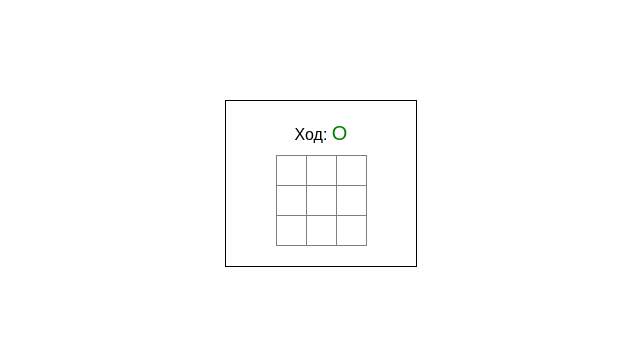
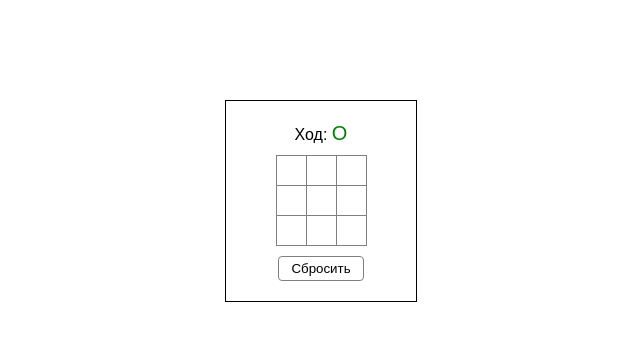
Before and after one commit to Ddkotl/X-O, a Next.js app: page / in a window 1280 px wide. Shown: the top 340 px of the page, without its empty margins (319-959 px from the left). Built offline with nearby package versions, Linux system fonts and the light colour scheme.

Commit message:
refactoring in modules

```diff
--- /dev/null
+++ b/components/game/constants.js
@@ -0,0 +1,2 @@
+export const SYMBOL_X = 'X'
+export const SYMBOL_O = 'O'
--- /dev/null
+++ b/components/game/game-cell.jsx
@@ -0,0 +1,13 @@
+import { GameSymbol } from './game-symbol'
+import styles from './game.module.css'
+
+export function GameCell({ isWinner, onClick, symbol }) {
+	return (
+		<button
+			className={`${styles['cell']} ${isWinner ? styles['cell--win'] : ''}`}
+			onClick={onClick}
+		>
+			{symbol ? <GameSymbol symbol={symbol} /> : null}
+		</button>
+	)
+}
--- /dev/null
+++ b/components/game/game-info.jsx
@@ -0,0 +1,22 @@
+import { GameSymbol } from './game-symbol'
+import styles from './game.module.css'
+
+export function GameInfo({ isDraw, winnerSymbol, currentStep }) {
+	if (isDraw) {
+		return <div className={styles['game-info']}>Ничья</div>
+	}
+
+	if (winnerSymbol) {
+		return (
+			<div className={styles['game-info']}>
+				Победитель: <GameSymbol symbol={winnerSymbol} />
+			</div>
+		)
+	}
+
+	return (
+		<div className={styles['game-info']}>
+			Ход: <GameSymbol symbol={currentStep} />
+		</div>
+	)
+}
--- /dev/null
+++ b/components/game/game-symbol.jsx
@@ -0,0 +1,15 @@
+import { SYMBOL_O, SYMBOL_X } from './constants'
+import styles from './game.module.css'
+
+export function GameSymbol({ symbol }) {
+	const getSymbolClassName = symbol => {
+		if (symbol === SYMBOL_O) return styles['symbol--o']
+		if (symbol === SYMBOL_X) return styles['symbol--x']
+		return ''
+	}
+	return (
+		<span className={`${styles['symbol']} ${getSymbolClassName(symbol)}`}>
+			{symbol}
+		</span>
+	)
+}
--- /dev/null
+++ b/components/game/game.jsx
@@ -0,0 +1,39 @@
+import { GameCell } from './game-cell'
+import { GameInfo } from './game-info'
+import styles from './game.module.css'
+import { useGameState } from './use-game-state'
+
+export function Game() {
+	const {
+		cells,
+		currentStep,
+		winnerSymbol,
+		isDraw,
+		resetGame,
+		toggleCell,
+		getWinnerCell,
+	} = useGameState()
+
+	return (
+		<div className={styles['game']}>
+			<GameInfo
+				isDraw={isDraw}
+				winnerSymbol={winnerSymbol}
+				currentStep={currentStep}
+			/>
+			<div className={styles['game-field']}>
+				{cells.map((symbol, index) => (
+					<GameCell
+						key={index}
+						symbol={symbol}
+						isWinner={getWinnerCell(index)}
+						onClick={() => toggleCell(index)}
+					/>
+				))}
+			</div>
+			<button className={styles['reset']} onClick={resetGame}>
+				Сбросить
+			</button>
+		</div>
+	)
+}
--- /dev/null
+++ b/components/game/game.module.css
@@ -0,0 +1,56 @@
+.game {
+	font-family: Arial, Helvetica, sans-serif;
+	display: flex;
+	flex-direction: column;
+	align-items: center;
+	width: 150px;
+	margin: 100px auto;
+	padding: 20px;
+	border: 1px solid black;
+}
+
+.game-info {
+	margin-bottom: 10px;
+}
+
+.game-field {
+	display: grid;
+	grid-template-columns: repeat(3, 30px);
+	grid-template-rows: repeat(3, 30px);
+	padding: 1px 0 0 1px;
+}
+
+.cell {
+	border: 1px solid grey;
+	margin: -1px 0 0 -1px;
+	display: flex;
+	align-items: center;
+	justify-content: center;
+	background-color: transparent;
+}
+
+.cell--win {
+	background: rgba(255, 0, 0, 0.1);
+}
+
+.symbol {
+	font-size: 20px;
+	line-height: 24px;
+}
+
+.symbol--x {
+	color: red;
+}
+
+.symbol--o {
+	color: green;
+}
+
+.reset {
+	cursor: pointer;
+	margin-top: 10px;
+	background-color: transparent;
+	border: 1px solid gray;
+	padding: 4px 12px;
+	border-radius: 4px;
+}
--- /dev/null
+++ b/components/game/use-game-state.js
@@ -0,0 +1,71 @@
+import { useState } from 'react'
+import { SYMBOL_O, SYMBOL_X } from './constants'
+
+const computeWinner = cells => {
+	const lines = [
+		[0, 1, 2],
+		[3, 4, 5],
+		[6, 7, 8],
+		[0, 3, 6],
+		[1, 4, 7],
+		[2, 5, 8],
+		[0, 4, 8],
+		[2, 4, 6],
+	]
+
+	for (let i = 0; i < lines.length; i++) {
+		const [a, b, c] = lines[i]
+		if (cells[a] && cells[a] === cells[b] && cells[a] === cells[c]) {
+			return [a, b, c]
+		}
+	}
+}
+
+export function useGameState() {
+	const [cells, setCells] = useState([
+		null,
+		null,
+		null,
+		null,
+		null,
+		null,
+		null,
+		null,
+		null,
+	])
+	const [currentStep, setCurrentStep] = useState(SYMBOL_O)
+	const [winnerSequence, setWinnerSequence] = useState()
+
+	const winnerSymbol = winnerSequence ? cells[winnerSequence[0]] : undefined
+	const isDraw = !winnerSequence && cells.filter(value => value).length === 9
+	const getWinnerCell = index => winnerSequence?.includes(index)
+
+	const toggleCell = index => {
+		if (cells[index] || winnerSequence) {
+			return
+		}
+		const cellsCopy = cells.slice()
+		cellsCopy[index] = currentStep
+		const winner = computeWinner(cellsCopy)
+
+		setCells(cellsCopy)
+		setCurrentStep(currentStep === SYMBOL_O ? SYMBOL_X : SYMBOL_O)
+		setWinnerSequence(winner)
+	}
+
+	const resetGame = () => {
+		setCells(Array.from({ length: 9 }, () => null))
+		setCurrentStep(SYMBOL_X)
+		setWinnerSequence(undefined)
+	}
+
+	return {
+		cells,
+		currentStep,
+		winnerSymbol,
+		isDraw,
+		toggleCell,
+		resetGame,
+		getWinnerCell,
+	}
+}
--- a/pages/index.jsx
+++ b/pages/index.jsx
@@ -1,85 +1,5 @@
-import { useState } from 'react'
-import styles from './index.module.css'
-
-const SYMBOL_X = 'X'
-const SYMBOL_O = 'O'
-
-const computeWinner = sells => {
-	const lines = [
-		[0, 1, 2],
-		[3, 4, 5],
-		[6, 7, 8],
-		[0, 3, 6],
-		[1, 4, 7],
-		[2, 5, 8],
-		[0, 4, 8],
-		[2, 4, 6],
-	]
-
-	for (let i = 0; i < lines.length; i++) {
-		const [a, b, c] = lines[i]
-		if (sells[a] && sells[a] === sells[b] && sells[a] === sells[c]) {
-			return [a, b, c]
-		}
-	}
-}
+import { Game } from '../components/game/game'
 
 export default function HomePage() {
-	const [sells, setSells] = useState([0, 0, 0, 0, 0, 0, 0, 0, 0])
-	const [currentStep, setCurrentStep] = useState(SYMBOL_O)
-	const [winnerSequense, setWinnerSequense] = useState()
-
-	const getSymbolClassName = symbol => {
-		if (symbol === SYMBOL_O) {
-			return `${styles['symbol--o']}`
-		}
-		if (symbol === SYMBOL_X) {
-			return `${styles['symbol--x']}`
-		}
-		return ''
-	}
-
-	const renderSymbol = symbol => {
-		return (
-			<span className={`${getSymbolClassName(symbol)} ${styles['symbol']}`}>
-				{symbol}
-			</span>
-		)
-	}
-
-	const handleCellClick = index => {
-		if (sells[index]) {
-			return
-		}
-		const sellsCopy = sells.slice()
-		sellsCopy[index] = currentStep
-		const winner = computeWinner(sellsCopy)
-		setSells(sellsCopy)
-		setCurrentStep(currentStep === SYMBOL_O ? SYMBOL_X : SYMBOL_O)
-		setWinnerSequense(winner)
-	}
-
-	return (
-		<div className={styles['game']}>
-			<div className={styles['game-info']}>
-				Ход: {renderSymbol(currentStep)}
-			</div>
-			<div className={styles['game-field']}>
-				{sells.map((symbol, index) => {
-					const isWinner = winnerSequense?.includes(index)
-					return (
-						<button
-							key={index}
-							className={`${styles['cell']} ${
-								isWinner ? styles['cell--win'] : ''
-							}`}
-							onClick={() => handleCellClick(index)}
-						>
-							{symbol ? renderSymbol(symbol) : null}
-						</button>
-					)
-				})}
-			</div>
-		</div>
-	)
+	return <Game />
 }
```
